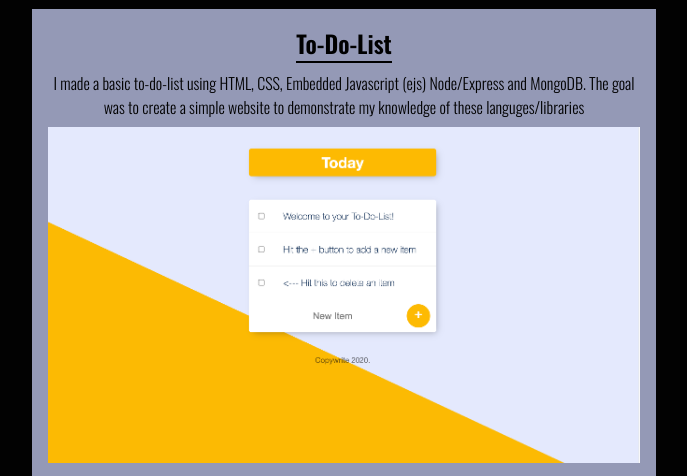
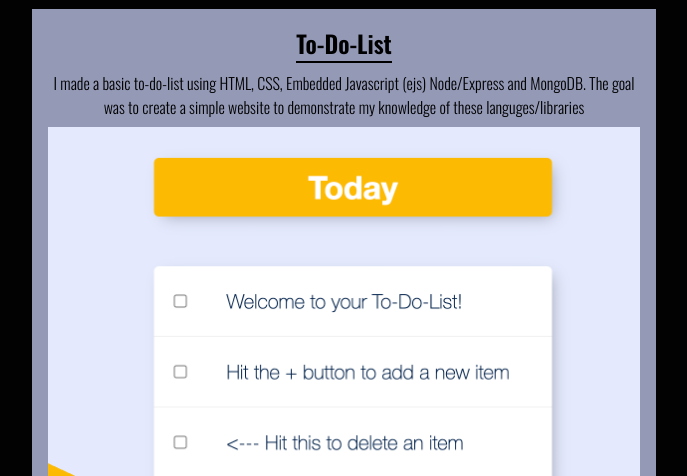
Before and after one commit to KendallTHampton/KendallTHampton.github.io, a website: page index.html in a window 1280 px wide. Shown: the part 1760-2236 px from the top of the page, without its empty margins (296-983 px from the left). Drawn offline with nearby package versions, Linux system fonts and the light colour scheme.

Commit message:
new todolist image

```diff
--- a/index.html
+++ b/index.html
@@ -234,7 +234,7 @@
                             MongoDB. The goal was to create a simple website to demonstrate my knowledge of these
                             languges/libraries </p>
 
-                        <img src="./assets/todolist.png" alt="" class="project__img">
+                        <img src="./assets/list.png" alt="" class="project__img">
                         <a class="project__button" href="https://boiling-sands-79094.herokuapp.com/" target="_blank"
                             rel="noopener noreferrer">Look At My
                             Project!</a>
```
Also changed, not shown: assets/ToDoList.png (deleted), assets/list.png (added), 2 other files.
